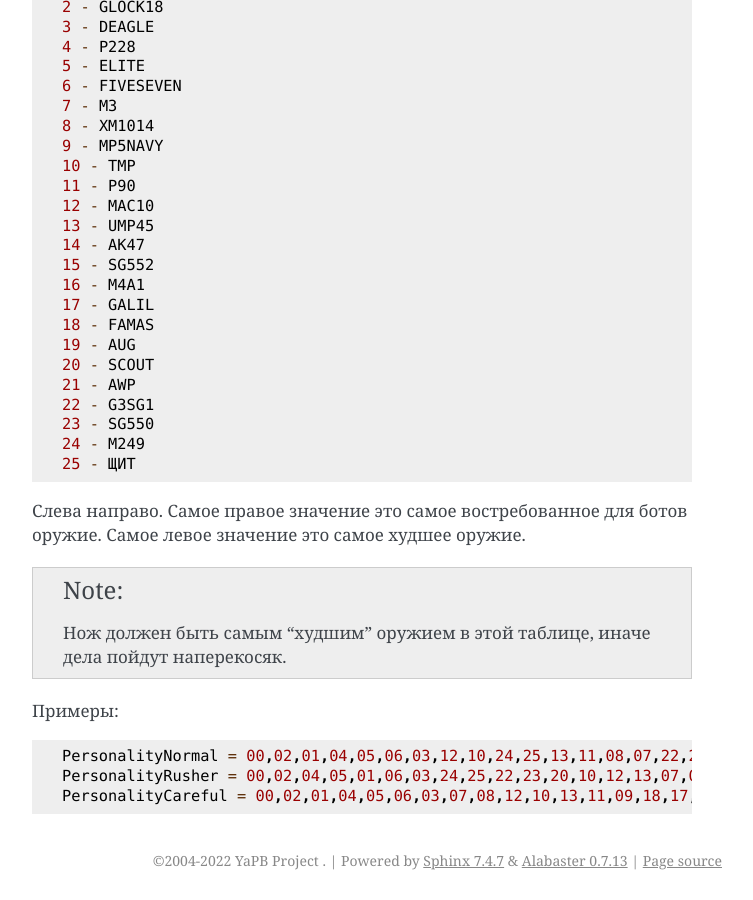
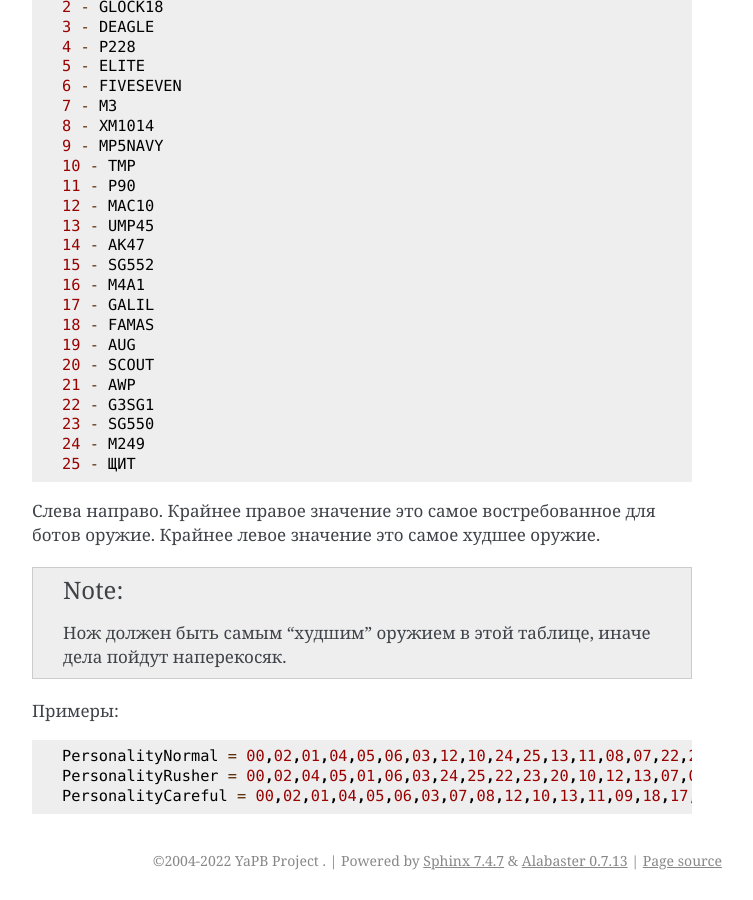
Before and after one commit to yapb/docs, a Sphinx documentation site: the page built from docs/configuring.rst, in a window 1280 px wide and 900 px high, scrolled down 20125 px. Shown: the whole window, without its empty margins (388-1141 px from the left). Built offline with Sphinx 7.4.7, drawn with Linux system fonts in a browser that asks for light colours.

Commit message:
fix: wording

```diff
--- a/docs/configuring.rst
+++ b/docs/configuring.rst
@@ -817,7 +817,7 @@
     24 - M249
     25 - ЩИТ
 
-Слева направо. Самое правое значение это самое востребованное для ботов оружие. Самое левое значение это самое худшее оружие.
+Слева направо. Крайнее правое значение это самое востребованное для ботов оружие. Крайнее левое значение это самое худшее оружие.
 
 .. Note:: Нож должен быть самым "худшим" оружием в этой таблице, иначе дела пойдут наперекосяк.
 
```
